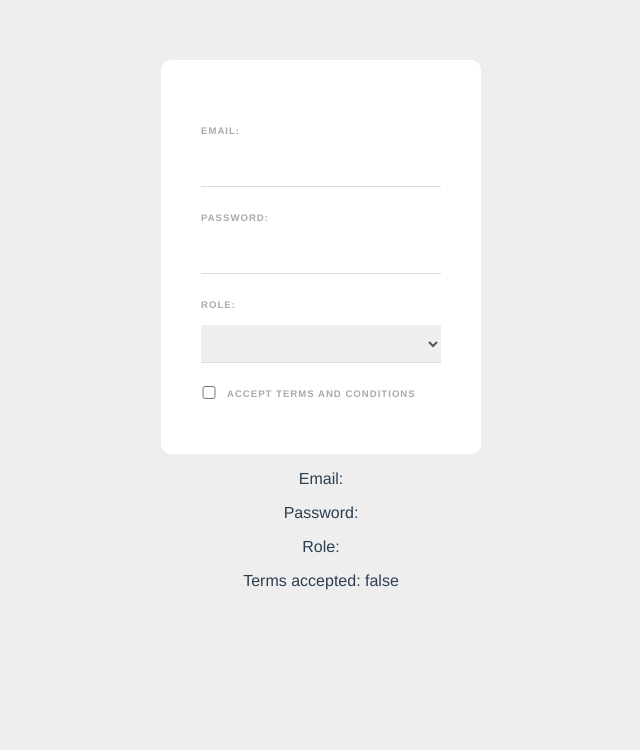
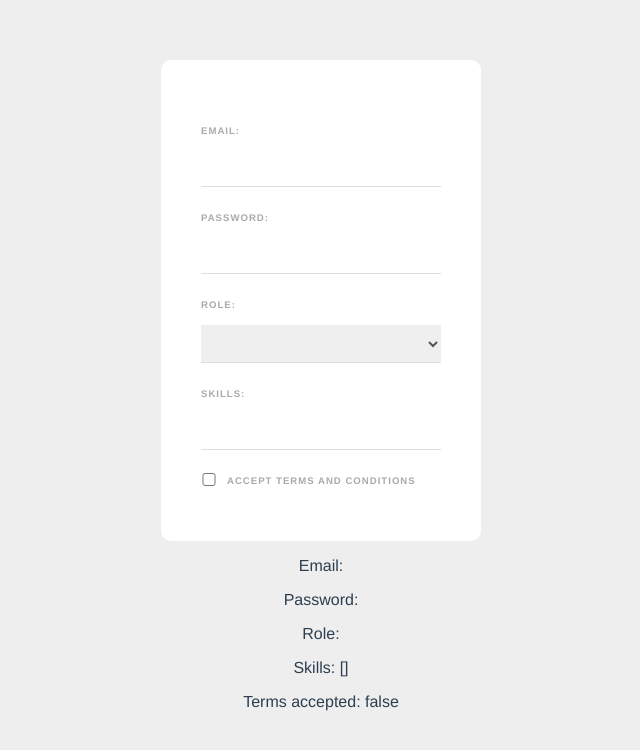
Before and after one commit to Sab-ra/web-form, a Vue app: page / in a window 1280 px wide. Shown: the top 750 px of the page, without its empty margins (319-959 px from the left). Built offline with nearby package versions, Linux system fonts and the light colour scheme.

Commit message:
Enable adding skills There is one extra fild to echo the added skills below (unnessessary) You can press either coma or enter to add skill If you use @keyup.alt, as suggested in the video lesson the thing works only for windows. As Mac does ≤ instead of coma with option (alt) pressed

```diff
--- a/src/components/SignupForm.vue
+++ b/src/components/SignupForm.vue
@@ -12,6 +12,12 @@
       <option value="designer">Web designer</option>
     </select>
 
+    <label>Skills:</label>
+    <input type="text" v-model="focus_skill" @keyup="addSkill">
+    <div v-for="skill in skills" v-bind:key="skill" class="pill">
+      {{ skill }}
+    </div>
+
     <div class="terms">
       <input type="checkbox" v-model="terms_acception" required>
       <label>Accept terms and conditions</label>
@@ -22,6 +28,7 @@
   <p>Email: {{ email_input }}</p>
   <p>Password: {{ password_input }}</p>
   <p>Role: {{ role_selection }}</p>
+  <p>Skills: {{ skills }}</p>
   <p>Terms accepted: {{ terms_acception }}</p>
 
 </template>
@@ -33,7 +40,19 @@ export default {
       email_input: '',
       password_input: '',
       role_selection: '',
-      terms_acception: false
+      terms_acception: false,
+      focus_skill: '',
+      skills: []
+    }
+  },
+  methods: {
+    addSkill( e ) {
+      if( e.key === ',' || e.key === 'Enter' && this.focus_skill ) {
+        if( !this.skills.includes( this.focus_skill )) {
+          this.skills.push( this.focus_skill )
+        }
+        this.focus_skill = ''
+      }
     }
   }
 
```
